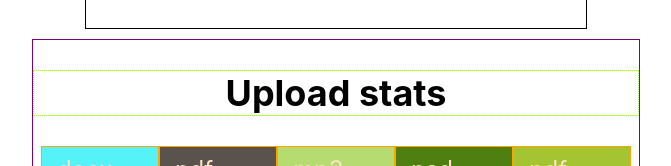
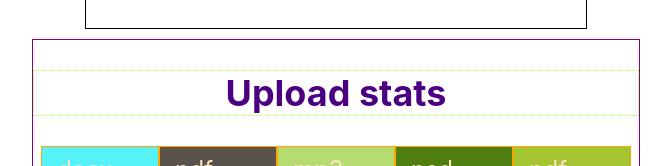
Before and after one commit to RomanVBohdanov22/goit-react-hw-01-components, a React (Create React App) app: page / in a window 1280 px wide. Shown: the part 624-790 px from the top of the page, without its empty margins (304-975 px from the left). Built offline with nearby package versions, Linux system fonts and the light colour scheme.

Commit message:
propTypes good

```diff
--- a/src/components/friends/FriendList.jsx
+++ b/src/components/friends/FriendList.jsx
@@ -16,8 +16,6 @@ const FriendList = ({ friends }) => {
 export default FriendList;
 
 FriendList.propTypes= {
-    friends: PropTypes.array.isRequired,
+    friends: PropTypes.arrayOf(PropTypes.shape({id: PropTypes.number.isRequired})).isRequired,
 
 };
-
-//stats: PropTypes.arrayOf(PropTypes.shape({id: PropTypes.string.isRequired})),
--- a/src/components/statistics/Statistics.css
+++ b/src/components/statistics/Statistics.css
@@ -7,6 +7,7 @@
   align-items: center;
   justify-content: space-around;
   border: 1px dotted greenyellow;
+  color: indigo;
 }
 .statistics .stat-list {
   margin: 8px;
--- a/src/components/statistics/StatisticsItem.jsx
+++ b/src/components/statistics/StatisticsItem.jsx
@@ -15,8 +15,6 @@ const StatisticsItem = ({ label, percentage }) => {
 
 export default StatisticsItem;
 
-//{ "id": "id-1", "label": ".docx", "percentage": 22 }
-
 StatisticsItem.propTypes= {
     label: PropTypes.string.isRequired,
     percentage: PropTypes.number.isRequired,
--- a/src/components/transactions/TransactionHistory.jsx
+++ b/src/components/transactions/TransactionHistory.jsx
@@ -26,5 +26,6 @@ const TransactionHistory = ({ items }) => {
 export default TransactionHistory;
 
 TransactionHistory.propTypes= {
-    items: PropTypes.array.isRequired,
+    items: PropTypes.arrayOf(PropTypes.shape({id: PropTypes.string.isRequired})).isRequired,
 };
+//stats: PropTypes.arrayOf(PropTypes.shape({id: PropTypes.string.isRequired})),
```
Also changed, not shown: src/components/statistics/Statistics.jsx (+1 -27 lines).
